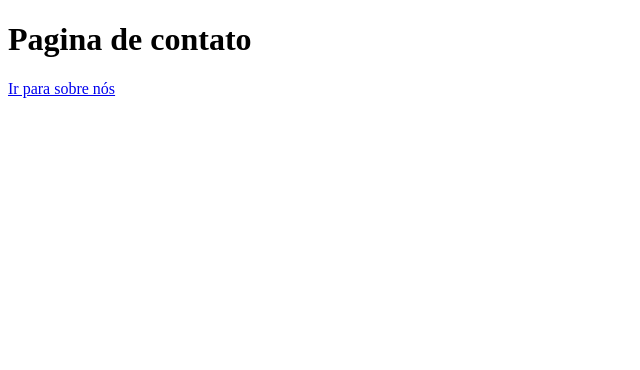
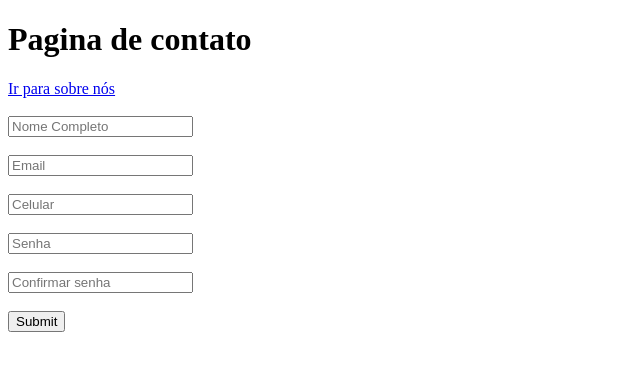
Before and after one commit to Thaliszin/SpeedMGT, a plain HTML site: page Docs/cadastro.html in a window 1280 px wide. Shown: the whole page, without its empty margins (0-640 px from the left). Drawn offline with Linux system fonts and the light colour scheme.

Commit message:
Entrega Parcial 3 - Formulário Login/Cadastro

```diff
--- a/Docs/cadastro.html
+++ b/Docs/cadastro.html
@@ -1,14 +1,23 @@
 <!DOCTYPE html>
-<html lang="en">
+<html lang="pt-br">
 <head>
     <meta charset="UTF-8">
     <meta name="viewport" content="width=device-width, initial-scale=1.0">
-    <title>Cadastro</title>
+    <title>SpeedMGT</title>
 </head>
 <body>
     <h1>Pagina de contato</h1>
-    <a href="./index.html"> Ir para sobre nós</a>
+    <a href="./index.html"> Ir para sobre nós</a><br><br>
 
-
+    <form action="https://webhook.site/f8f9abf6-8655-4ba1-b9b0-0c4aec9cc44d" method="post">
+        <label for="Dados Cadastrais">
+            <input type="text" id="nome" name="nome" placeholder="Nome Completo"><br><br>
+            <input type="text" id="email" name="email" placeholder="Email"><br><br>
+            <input type="tel" id="tel" name="tel" placeholder="Celular"><br><br>
+            <input type="password" id="senha" name="senha" placeholder="Senha"><br><br>
+            <input type="password" id="confirmar" name="confirmar" placeholder="Confirmar senha"><br><br>
+            <input type="submit" placeholder="Enviar">
+        </label>
+    </form>
 </body>
 </html>
```
Also changed, not shown: Docs/login.html (+8 -1 lines).
